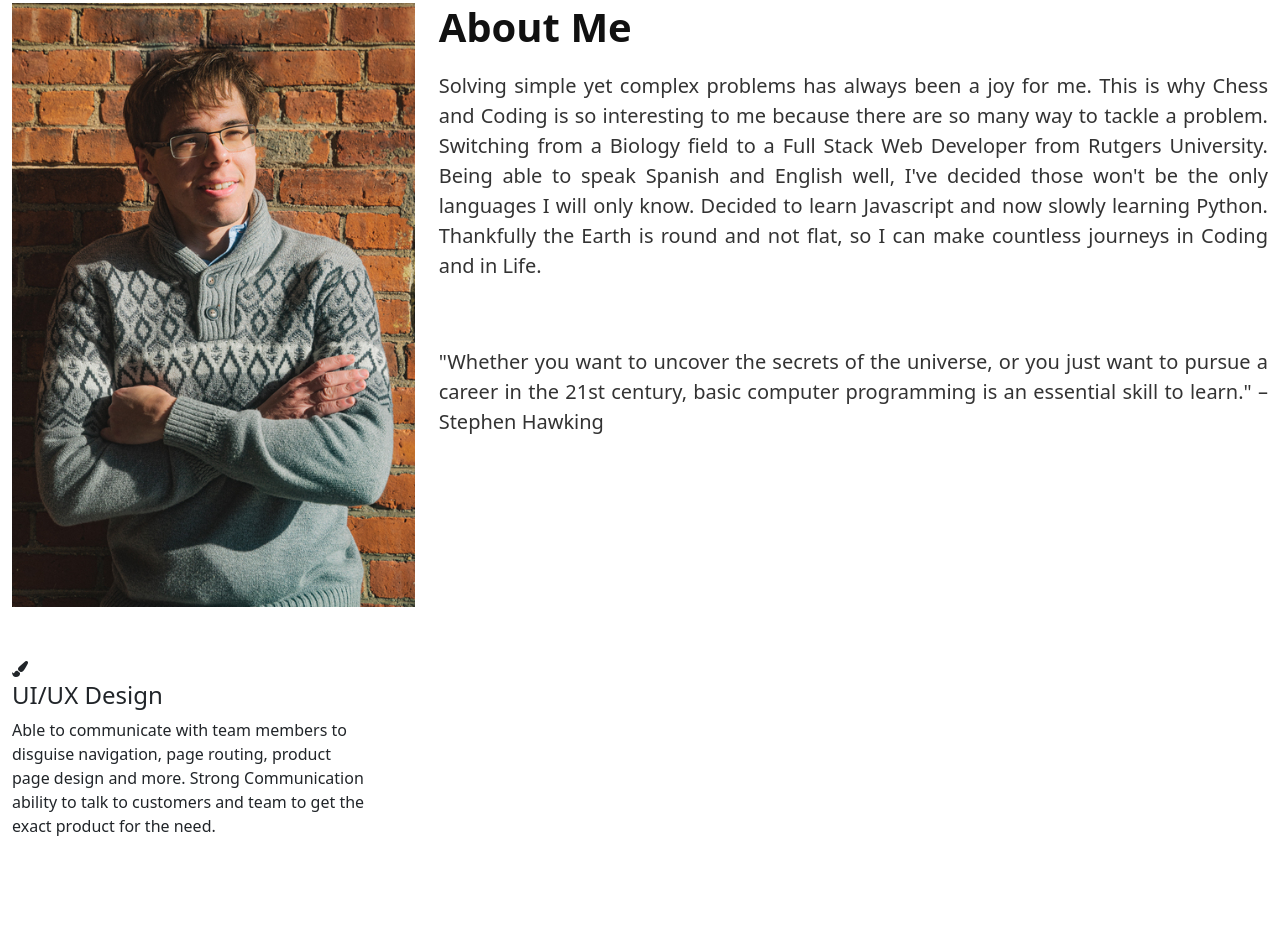
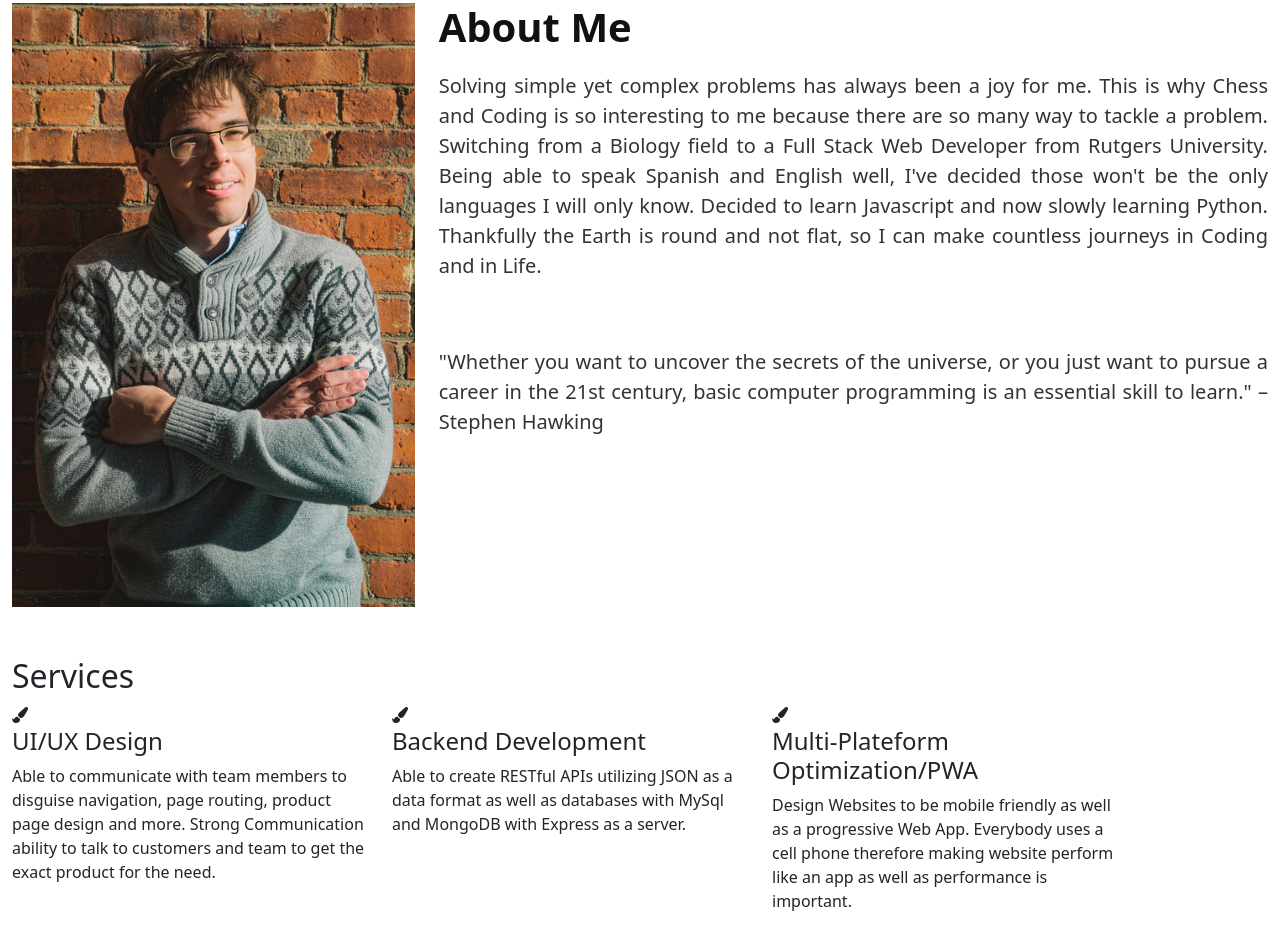
Before and after one commit to Hoybaby/Final-Portfolio, a website: page index.html in a window 1280 px wide. Shown: the part 847-1796 px from the top of the page. Before the commit the page ends 1751 px from the top, so only its background shows below. Drawn offline with nearby package versions, Linux system fonts and the light colour scheme.

Commit message:
adding three columns for my services

```diff
--- a/index.html
+++ b/index.html
@@ -80,12 +80,26 @@
     <!-- ABOUT ME END -->
 
     <div class="section container services">
+        <h2>Services</h2>
         <div class="row">
             <div class="col-md-4 col-12 single-service">
                 <i class="fas fa-paint-brush"></i>
                 <h4>UI/UX Design</h4>
                 <p>Able to communicate with team members to disguise navigation, page routing, product page design and more. Strong Communication ability to talk to
                     customers and team to get the exact product for the need.
+                </p>
+            </div>
+            <div class="col-md-4 col-12 single-service">
+                <i class="fas fa-paint-brush"></i>
+                <h4>Backend Development</h4>
+                <p>Able to create RESTful APIs utilizing JSON as a data format as well as databases with MySql and MongoDB with Express as a server.
+                </p>
+            </div>
+            <div class="col-md-4 col-12 single-service">
+                <i class="fas fa-paint-brush"></i>
+                <h4>Multi-Plateform Optimization/PWA</h4>
+                <p>Design Websites to be mobile friendly as well as a progressive Web App. Everybody uses a cell phone therefore making website perform like an app as well
+                    as performance is important.
                 </p>
             </div>
         </div>
```
